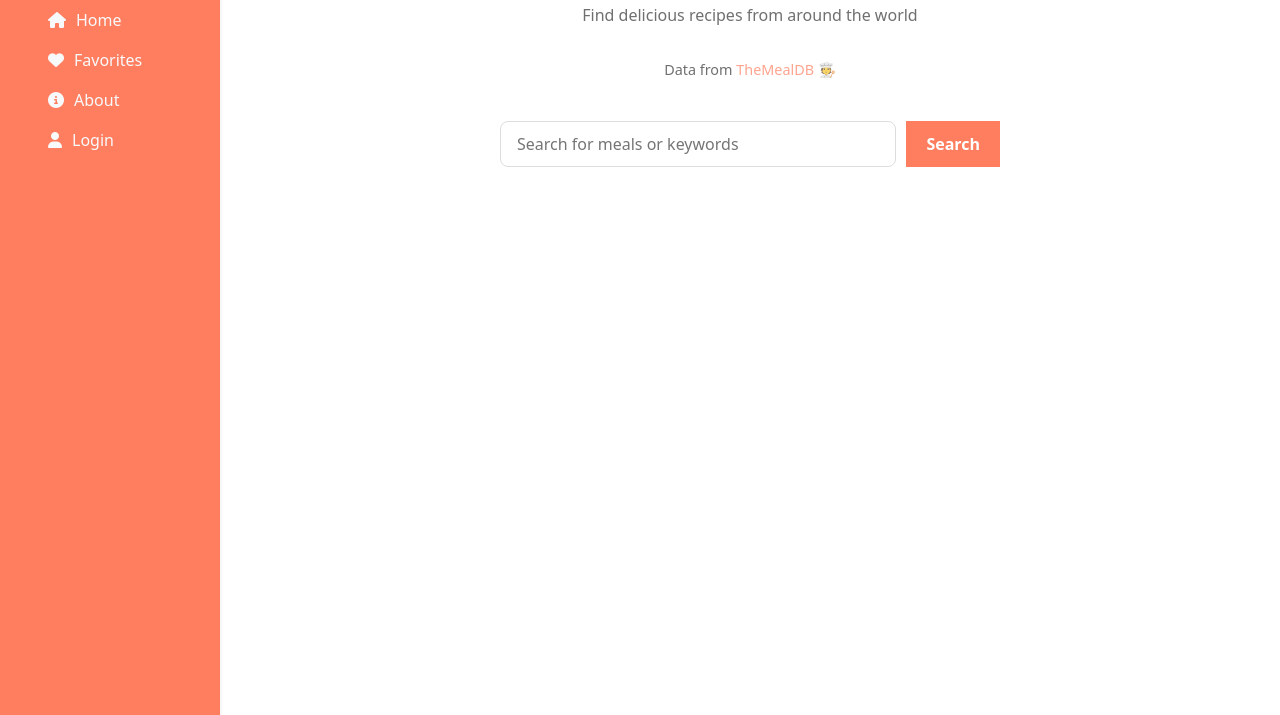
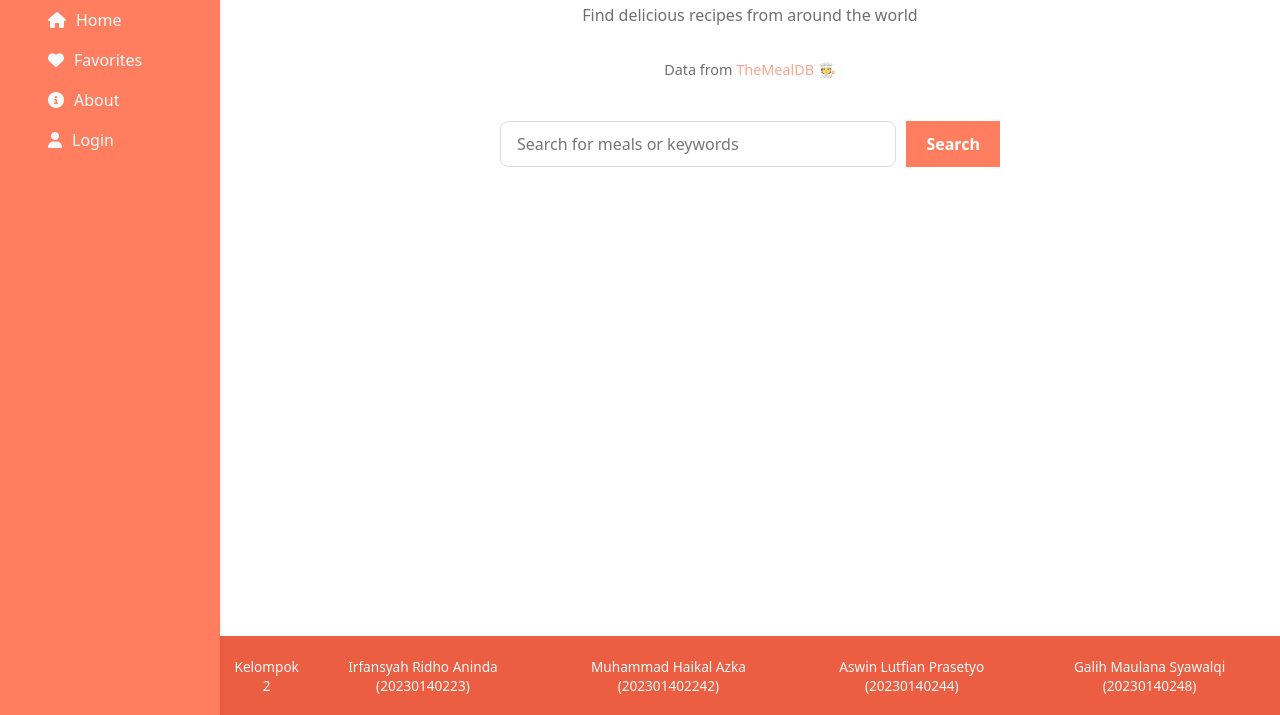
Before and after one commit to Aswun/RecipeFinder_02, a plain HTML site: page index.html in a window 1280 px wide. Shown: the part 85-800 px from the top of the page. Drawn offline with nearby package versions, Linux system fonts and the light colour scheme.

Commit message:
up footer

```diff
--- a/index.html
+++ b/index.html
@@ -4,7 +4,7 @@
   <meta charset="UTF-8" />
   <meta name="viewport" content="width=device-width, initial-scale=1.0" />
   <title>Recipe Finder App</title>
-  <link rel="stylesheet" href="style.css" />
+  <link rel="stylesheet" href="style.css"/>
   <link
     rel="stylesheet"
     href="https://cdnjs.cloudflare.com/ajax/libs/font-awesome/6.7.2/css/all.min.css"
@@ -91,5 +91,14 @@
 </script>
 <script src="https://cdn.jsdelivr.net/npm/bootstrap@5.3.6/dist/js/bootstrap.bundle.min.js" integrity="sha384-j1CDi7MgGQ12Z7Qab0qlWQ/Qqz24Gc6BM0thvEMVjHnfYGF0rmFCozFSxQBxwHKO" crossorigin="anonymous"></script>
 <script src="script.js"></script>
+
+  <div class="app-footer">
+    <p>Kelompok 2</p>
+    <p>Irfansyah Ridho Aninda (20230140223)</p>
+    <p>Muhammad Haikal Azka (202301402242)</p>
+    <p>Aswin Lutfian Prasetyo (20230140244)</p>
+    <p>Galih Maulana Syawalqi (20230140248)</p>
+  </div>
+
 </body>
 </html>
--- a/style.css
+++ b/style.css
@@ -25,6 +25,10 @@ body {
   background-color: var(--background-light);
   color: var(--text-dark);
   line-height: 1.6;
+  display: flex;
+  flex-direction: column;
+  min-height: 100vh;
+  padding-bottom: 70px;
 }
 
 .container {
@@ -318,10 +322,10 @@ button:hover {
   text-decoration: underline;
 }
 
-/* Push main content to the right */
 .main-content {
   margin-left: 220px;
   padding: 2rem 1rem;
+  flex-grow: 1;
 }
 
 .bookmark-btn {
@@ -461,3 +465,25 @@ button:hover {
   padding: 1rem;
   text-align: center;
 }
+
+.app-footer {
+  position: fixed;
+  bottom: 0;
+  left: 220px;
+  width: calc(100% - 220px);
+  text-align: center;
+  padding: 15px 10px;
+  background-color: var(--primary-dark);
+  color: var(--text-light);
+  font-size: 0.85em;
+  border-top: 1px solid var(--primary-dark);
+  box-sizing: border-box;
+  z-index: 998;
+  display: flex;
+  flex-direction: row;
+}
+
+.app-footer p {
+  margin: 5px 0;
+  line-height: 1.4;
+}
```
Also changed, not shown: about.html (+12 -1 lines).
